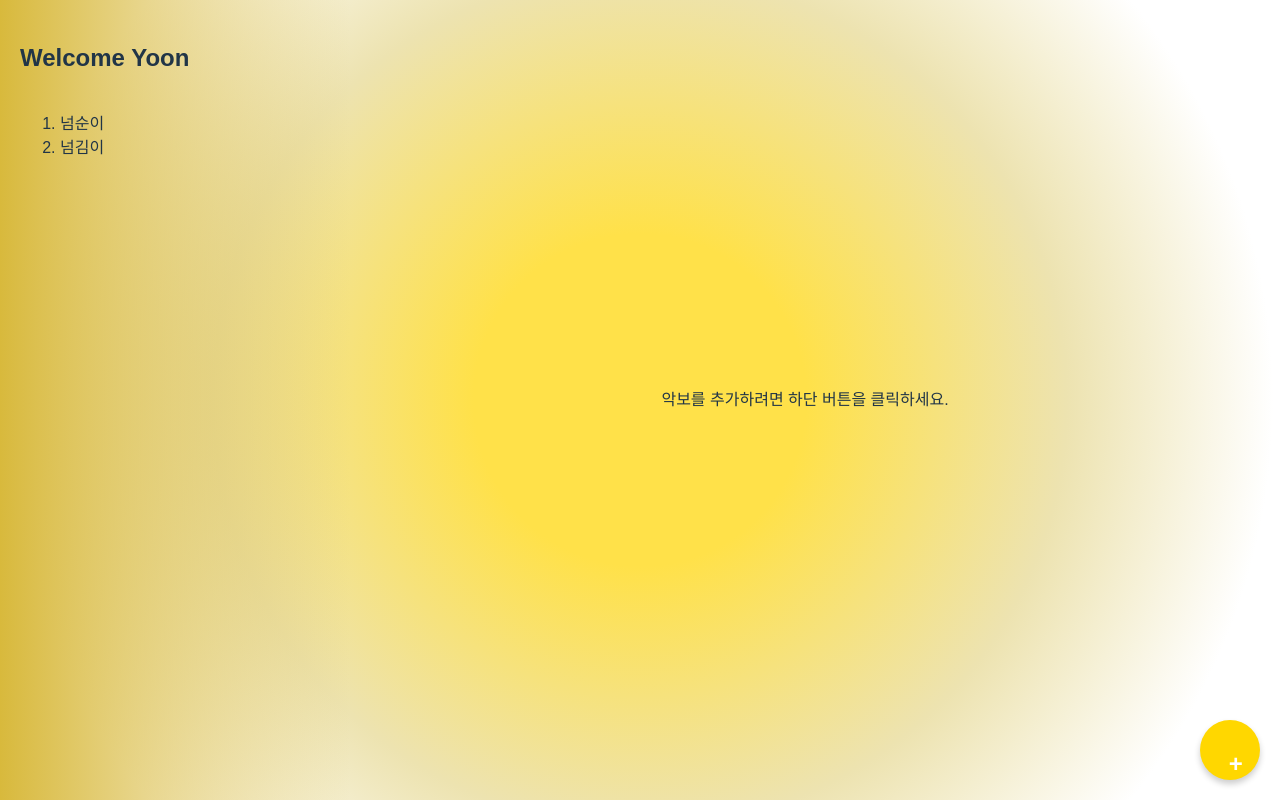
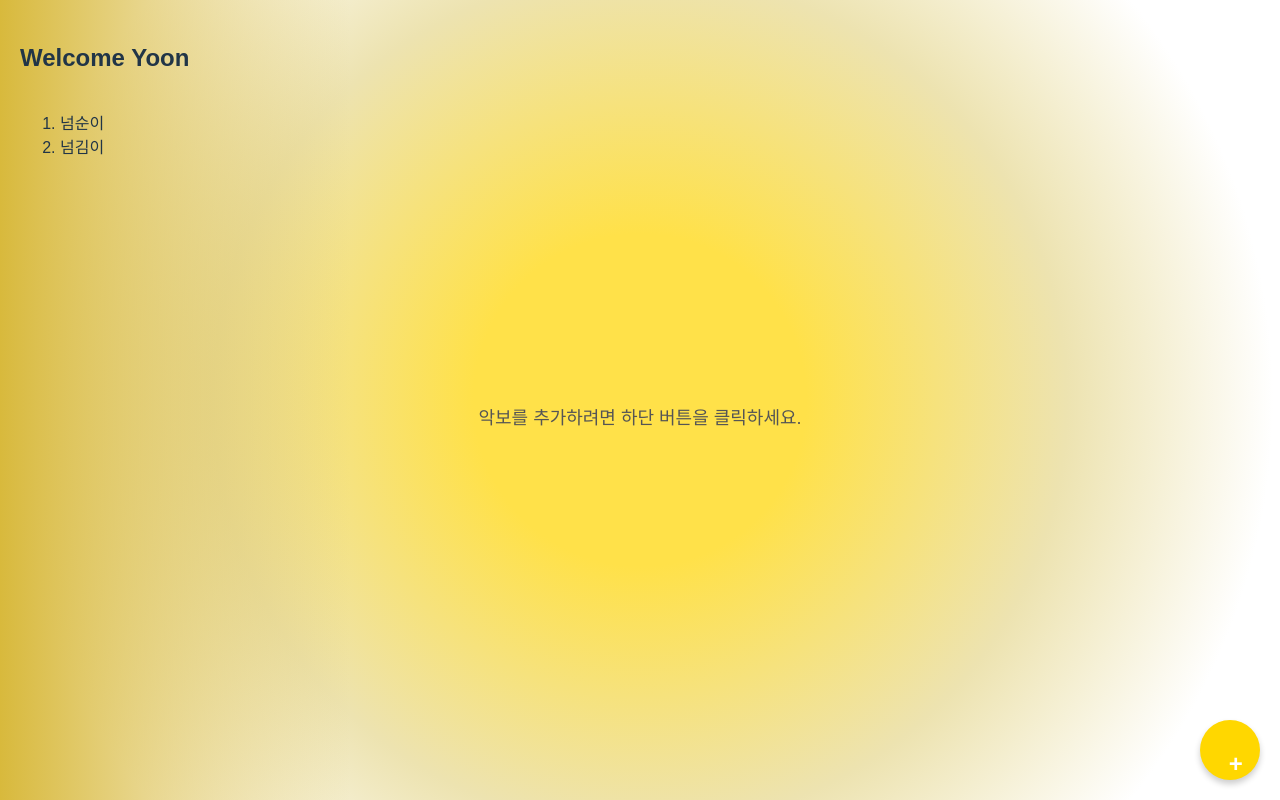
Before and after one commit to yoon0701/week3, a React (Vite) app: page /page1 in a window 1280 px wide. Built offline with nearby package versions, Linux system fonts and the light colour scheme.

Commit message:
message center

```diff
--- a/src/pages/Page1.css
+++ b/src/pages/Page1.css
@@ -96,6 +96,28 @@ body {
   color: #000000; /* 글자 색상 */
 }
 
+/* 메인 컨텐츠에서 이미지가 없을 때 문구 표시 */
+.placeholder-text {
+  position: absolute; /* 화면 중앙 배치를 위해 위치를 절대값으로 설정 */
+  top: 50%; /* 화면 상단에서 50% 아래로 */
+  left: 50%; /* 화면 왼쪽에서 50% 오른쪽으로 */
+  transform: translate(-50%, -50%); /* 중앙 정렬을 위해 위치 보정 */
+  font-size: 18px;
+  color: #555;
+  text-align: center;
+  animation: fadeIn 0.5s ease; /* 부드러운 등장 효과 */
+}
+
+/* 간단한 페이드 인 애니메이션 */
+@keyframes fadeIn {
+  from {
+    opacity: 0;
+  }
+  to {
+    opacity: 1;
+  }
+}
+
 /* 이미지 리스트 */
 .sheet-list {
   display: flex;
@@ -143,6 +165,11 @@ body {
   font-size: 16px;
 }
 
+.button-icon {
+  width: 24px;
+  height: 24px;
+}
+
 /* 이미지 위에 마우스 올렸을 때 버튼 표시 */
 .sheet-item:hover .delete-button {
   display: flex; /* 버튼 보이기 */
--- a/src/pages/Page1.jsx
+++ b/src/pages/Page1.jsx
@@ -41,7 +41,10 @@ const Page1 = () => {
 
       {/* 메인 컨텐츠 */}
       <div className="main-content">
-        <p>악보를 추가하려면 하단 버튼을 클릭하세요.</p>
+        {/* 이미지가 없을 때만 중앙 문구 표시 */}
+        {uploadedImages.length === 0 && (
+          <p className="placeholder-text">악보를 추가하려면 하단 버튼을 클릭하세요.</p>
+        )}
 
         <div className="sheet-list">
           {/* 업로드된 이미지 렌더링 */}
```
Also changed, not shown: package.json (line endings or trailing spaces), vite.config.js (line endings or trailing spaces).
